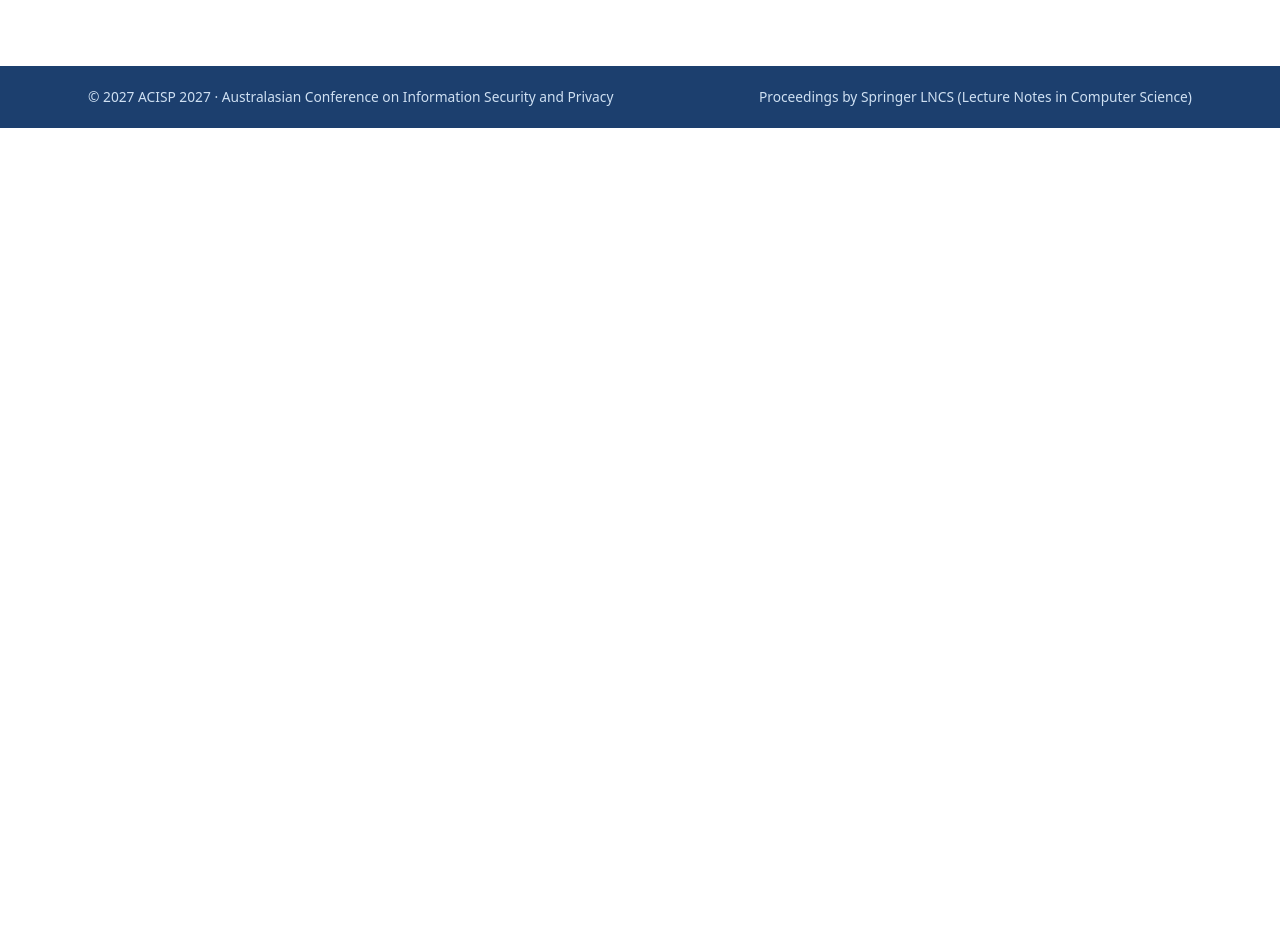
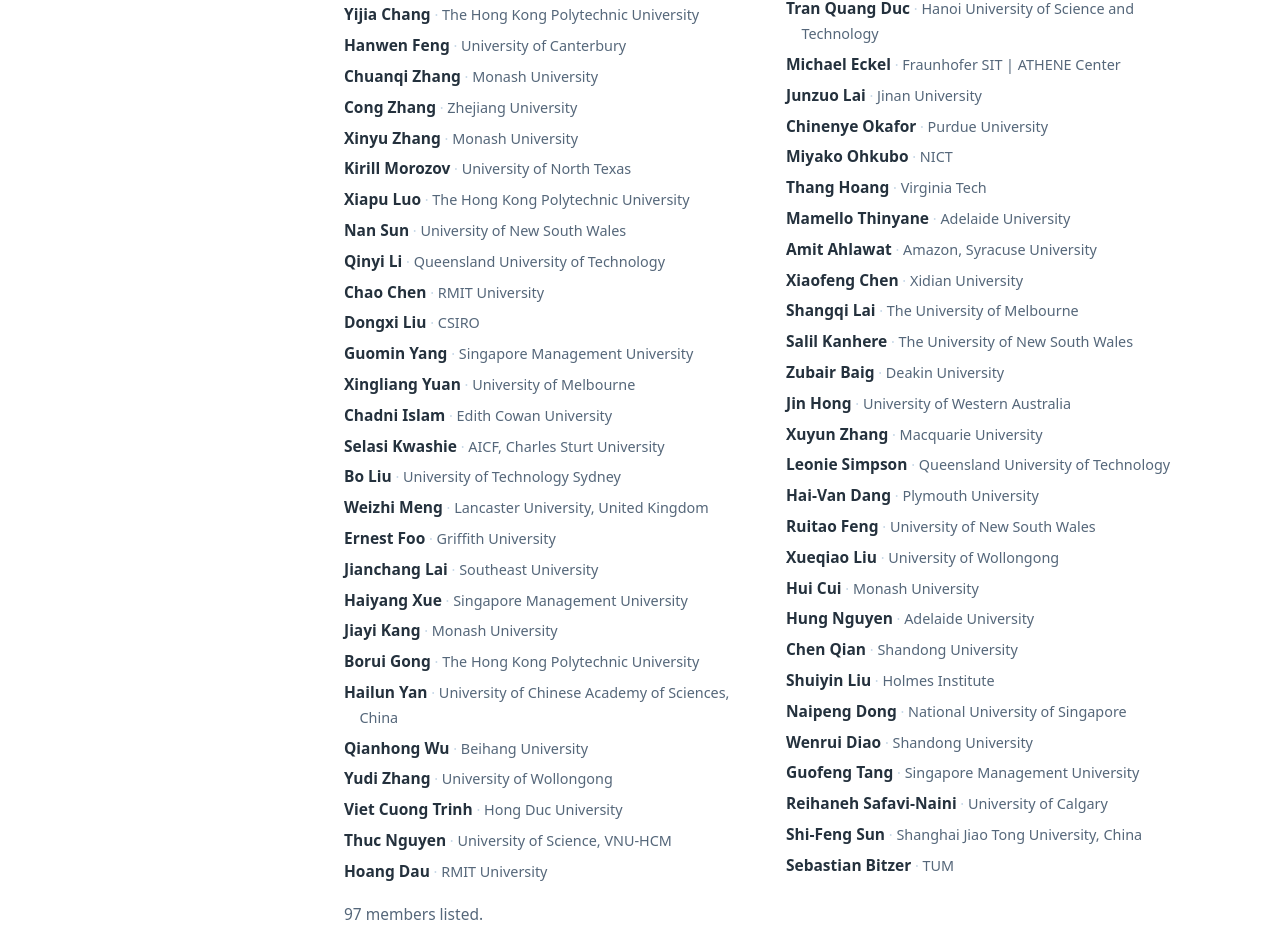
Before and after one commit to acisp-series/acisp2027, a plain HTML site: page pc.html in a window 1280 px wide. Shown: the part 1314-2265 px from the top of the page. Before the commit the page ends 1442 px from the top, so only its background shows below. Drawn offline with Linux system fonts and the light colour scheme.

Commit message:
update pc members

```diff
--- a/css/styles.css
+++ b/css/styles.css
@@ -227,7 +227,8 @@ table.data tr.subhead td, table.data tr.subhead th { background: var(--navy); co
   .committee-role { color: var(--accent); font-size: .82rem; letter-spacing: .06em; text-transform: uppercase; }
 }
 .pc-list { columns: 2; column-gap: 36px; }
-.pc-list .person { break-inside: avoid; }
+/* Hanging indent so a wrapped affiliation reads as part of its entry. */
+.pc-list li { break-inside: avoid; padding-left: 1em; text-indent: -1em; }
 
 /* ---------- Speakers ---------- */
 .speaker { display: grid; grid-template-columns: 130px 1fr; gap: 22px; align-items: start; padding: 22px; border: 1px solid var(--line); border-radius: var(--radius); background: #fff; box-shadow: var(--shadow-sm); margin-bottom: 20px; }
--- a/data/pc.csv
+++ b/data/pc.csv
@@ -1,2 +1,98 @@
 name,affiliation
-To be announced,
+Yansong Gao,The University of Western Australia
+Xiang Li,Nankai University
+Huaming Chen,The University of Sydney
+Van Tong,Hanoi University of Science and Technology
+Rongmao Chen,National University of Defense Technology
+Leixiao Cheng,Shandong University
+Jingnan He,"Institute of Information Engineering, CAS"
+Hyung Tae Lee,Chung-Ang University
+Erik Pohle,Aarhus University
+Suranga Seneviratne,The University of Sydney
+Zhe Li,Xidian University
+Nan Li,University of Wollongong
+Mengmeng Ge,Monash University
+Xingye Lu,The Hong Kong Polytechnic University
+Rupeng Yang,University of Wollongong
+Ahmad Salehi Shahraki,La Trobe University
+Jason LeGrow,Virginia Polytechnic Institute and State University
+Nasrin Sohrabi,Deakin University
+Hongxiao Wang,Monash University
+Fangguo Zhang,Sun Yat-sen University
+Shanxiang Lyu,Jinan University
+Yijia Chang,The Hong Kong Polytechnic University
+Hanwen Feng,University of Canterbury
+Chuanqi Zhang,Monash University
+Cong Zhang,Zhejiang University
+Xinyu Zhang,Monash University
+Kirill Morozov,University of North Texas
+Xiapu Luo,The Hong Kong Polytechnic University
+Nan Sun,University of New South Wales
+Qinyi Li,Queensland University of Technology
+Chao Chen,RMIT University
+Dongxi Liu,CSIRO
+Guomin Yang,Singapore Management University
+Xingliang Yuan,University of Melbourne
+Chadni Islam,Edith Cowan University
+Selasi Kwashie,"AICF, Charles Sturt University"
+Bo Liu,University of Technology Sydney
+Weizhi Meng,"Lancaster University, United Kingdom"
+Ernest Foo,Griffith University
+Jianchang Lai,Southeast University
+Haiyang Xue,Singapore Management University
+Jiayi Kang,Monash University
+Borui Gong,The Hong Kong Polytechnic University
+Hailun Yan,"University of Chinese Academy of Sciences, China"
+Qianhong Wu,Beihang University
+Yudi Zhang,University of Wollongong
+Viet Cuong Trinh,Hong Duc University
+Thuc Nguyen,"University of Science, VNU-HCM"
+Hoang Dau,RMIT University
+Mengyao Ma,The University of New South Wales
+Clémentine Gritti,INSA Lyon
+Zhen Liu,Shanghai Jiao Tong University
+Neetesh Saxena,"Cardiff University, UK"
+Rongxing Lu,Queen's University
+Muhammad Ejaz Ahmed,CSIRO
+Ruidong Han,Singapore Management University
+Swee-Huay Heng,Multimedia University
+Xiaolu Hou,"FIIT, Slovak University of Technology"
+Malika Izabachène,Cosmian
+Huaxiong Wang,Nanyang Technological University
+Keita Emura,Kanazawa University
+Ya-Nan Li,The University of Sydney
+Viet Vo,Swinburne University of Technology
+Zeyuan Chen,CISPA Helmholtz Center for Information Security
+Angelos Keromytis,Georgia Institute of Technology
+Xianghang Mi,Monash University
+Tran Viet Xuan Phuong,University of Arkansas at Little Rock
+Binanda Sengupta,"Indian Institute of Engineering Science and Technology (IIEST), Shibpur"
+Yanhong Xu,University of Calgary
+Tran Quang Duc,Hanoi University of Science and Technology
+Michael Eckel,Fraunhofer SIT | ATHENE Center
+Junzuo Lai,Jinan University
+Chinenye Okafor,Purdue University
+Miyako Ohkubo,NICT
+Thang Hoang,Virginia Tech
+Mamello Thinyane,Adelaide University
+Amit Ahlawat,"Amazon, Syracuse University"
+Xiaofeng Chen,Xidian University
+Shangqi Lai,The University of Melbourne
+Salil Kanhere,The University of New South Wales
+Zubair Baig,Deakin University
+Jin Hong,University of Western Australia
+Xuyun Zhang,Macquarie University
+Leonie Simpson,Queensland University of Technology
+Hai-Van Dang,Plymouth University
+Ruitao Feng,University of New South Wales
+Xueqiao Liu,University of Wollongong
+Hui Cui,Monash University
+Hung Nguyen,Adelaide University
+Chen Qian,Shandong University
+Shuiyin Liu,Holmes Institute
+Naipeng Dong,National University of Singapore
+Wenrui Diao,Shandong University
+Guofeng Tang,Singapore Management University
+Reihaneh Safavi-Naini,University of Calgary
+Shi-Feng Sun,"Shanghai Jiao Tong University, China"
+Sebastian Bitzer,TUM
--- a/js/site.js
+++ b/js/site.js
@@ -463,10 +463,10 @@
         return;
       }
       var items = real.map(function (r) {
-        return '<div class="person"><span class="person__name">' + esc(r.name) + "</span>" +
-          (isBlank(r.affiliation) ? "" : ' <span class="person__aff">' + esc(r.affiliation) + "</span>") + "</div>";
+        return '<li><span class="person__name">' + esc(r.name) + "</span>" +
+          (isBlank(r.affiliation) ? "" : '<span class="person__aff">' + esc(r.affiliation) + "</span>") + "</li>";
       }).join("");
-      el.innerHTML = '<div class="pc-list">' + items + "</div>" +
+      el.innerHTML = '<ul class="committee-people pc-list">' + items + "</ul>" +
         '<p class="muted" style="margin-top:1rem">' + real.length + " members listed.</p>";
     }).catch(function () { fail(el, "pc.csv"); });
   };
--- a/pc.html
+++ b/pc.html
@@ -21,6 +21,7 @@
         <div class="container pagehead__inner">
           <p class="breadcrumb"><a href="index.html">Home</a> / Program Committee</p>
           <h1>Program Committee</h1>
+          <p>The Program Committee for ACISP 2027.</p>
         </div>
       </section>
       <section class="section">
```
Also changed, not shown: 1 other file.
